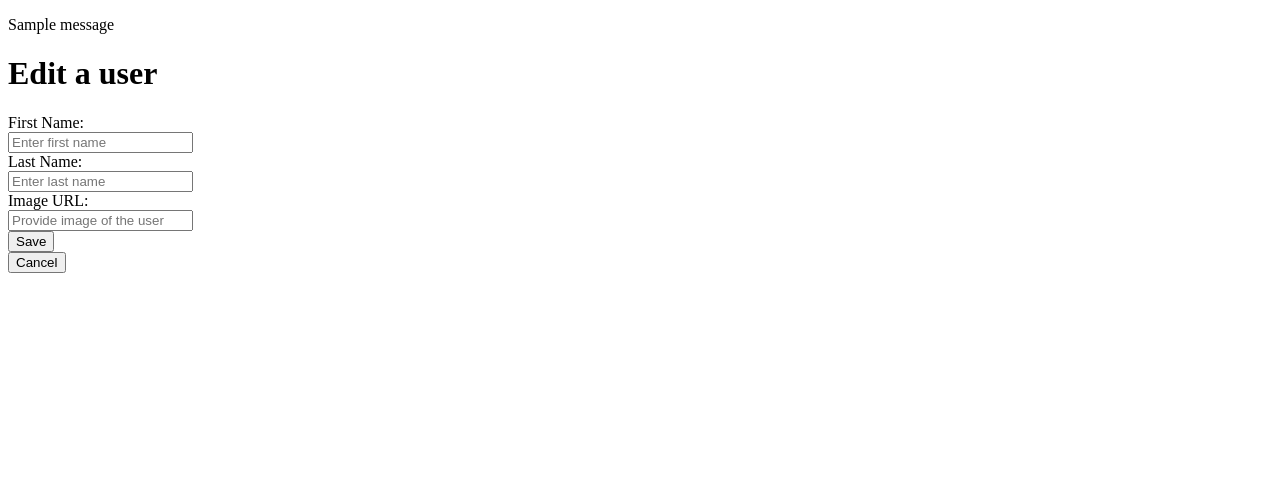
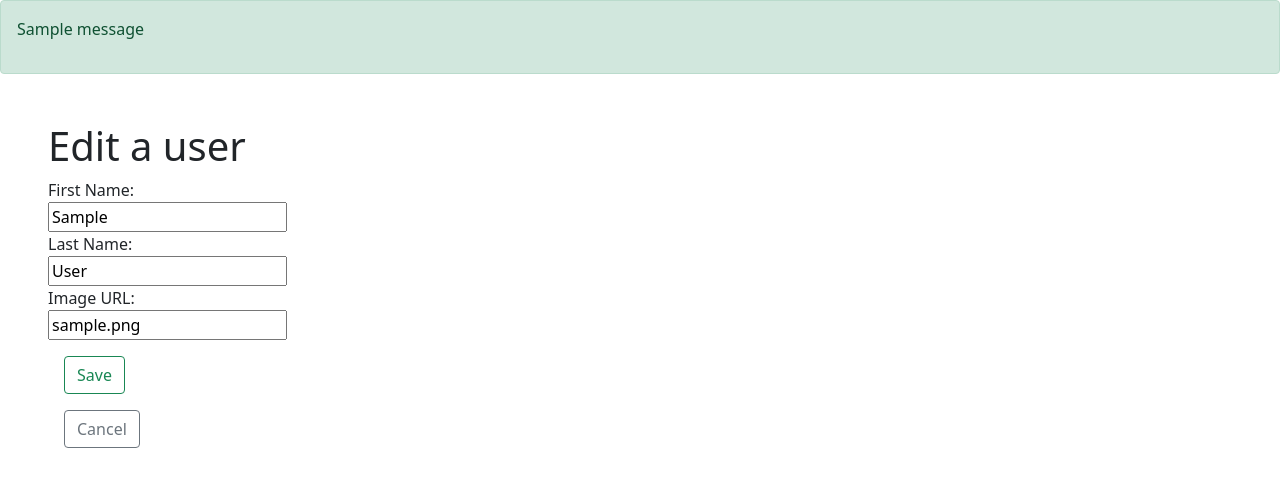
Before and after one commit to KKTTAAII/user_db, a Flask app: page /user/1/edit in a window 1280 px wide. Shown: the top 487 px of the page. Run offline with Flask 2, Linux system fonts and the light colour scheme; tables that the repository leaves empty hold one stand-in row (values such as "Sample post"); one stand-in notice (Sample message) is shown.

Commit message:
second commit

```diff
--- a/app.py
+++ b/app.py
@@ -1,7 +1,7 @@
 """Blogly application."""
 
 from types import MethodDescriptorType
-from flask import Flask, request, render_template,  redirect, flash, session
+from flask import Flask, request, render_template,  redirect, flash, url_for
 from models import db, connect_db, User
 from flask_debugtoolbar import DebugToolbarExtension
 
@@ -50,13 +50,13 @@
 @app.route("/user/<int:user_id>/edit")
 def edit_user(user_id):
     """Show edit page"""
-    userid = user_id
-    return render_template("edit.html", userid = userid)
+    user = User.query.get_or_404(user_id)
+    return render_template("edit.html", user = user)
 
 @app.route("/user/<int:user_id>/edit", methods=["POST"])
 def update_user(user_id):
     """Update user info"""
-    user = User.query.get(user_id)
+    user = User.query.get_or_404(user_id)
     first = request.form["first_name"]
     last = request.form["last_name"]
     img = request.form["img_url"]
@@ -65,12 +65,12 @@
     user.last_name = last
     user.image_url = img
 
-    db.session.add()
+    db.session.add(user)
     db.session.commit()
 
-    return redirect(f"/user/{user.id}")
+    return redirect("/")
 
-@app.route("/user/<int:user_id>/delete")
+@app.route("/user/<int:user_id>/delete", methods=["POST"])
 def delete_user(user_id):
     """Delete user"""
     User.query.filter_by(id=user_id).delete()
--- /dev/null
+++ b/static/app.css
@@ -0,0 +1,9 @@
+.ml, .mt {
+    margin-left: 3rem;
+    margin-top: 3rem;
+  }
+
+.button {
+    margin-left: 1rem;
+    margin-top: 1rem;
+}
--- a/templates/base.html
+++ b/templates/base.html
@@ -1,16 +1,23 @@
 <!DOCTYPE html>
 <html lang="en">
   <head>
-    <meta charset="UTF-8">
-    <meta http-equiv="X-UA-Compatible" content="IE=edge">
-    <meta name="viewport" content="width=device-width, initial-scale=1.0">
+    <meta charset="UTF-8" />
+    <meta http-equiv="X-UA-Compatible" content="IE=edge" />
+    <meta name="viewport" content="width=device-width, initial-scale=1.0" />
     <title>{%block title%}{%endblock%}</title>
+    <!-- CSS only -->
+    <link
+      href="https://cdn.jsdelivr.net/npm/bootstrap@5.1.1/dist/css/bootstrap.min.css"
+      rel="stylesheet"
+      integrity="sha384-F3w7mX95PdgyTmZZMECAngseQB83DfGTowi0iMjiWaeVhAn4FJkqJByhZMI3AhiU"
+      crossorigin="anonymous"
+    />
+    <link rel="stylesheet" href="/static/app.css">
   </head>
   <body>
-    <div class="flash">
-        {% with msg = get_flashed_messages() %} {% if
-            msg %}
-            <section class="messages">
+    <div>
+      {% with msg = get_flashed_messages() %} {% if msg %}
+      <section class="alert alert-success" role="alert">
         <p>{{msg[0]}}</p>
       </section>
       {%endif%}{%endwith%}
--- a/templates/edit.html
+++ b/templates/edit.html
@@ -1,24 +1,26 @@
 {% extends 'base.html' %}
 {%block title%}Edit user{%endblock%}
 {% block content%}
+<div class="ml mt">
 <h1>Edit a user</h1>
-<form action="/user/{{userid}}" method="POST">
+<form method="POST">
     <label for="first_name">First Name:</label>
     <br>
-    <input type="text" name="first_name" placeholder="Enter first name">
+    <input type="text" name="first_name" value="{{user.first_name}}">
     <br>
     <label for="last_name">Last Name:</label>
     <br>
-    <input type="text" name="last_name" placeholder="Enter last name">
+    <input type="text" name="last_name" value="{{user.last_name}}">
     <br>
     <label for="img_url">Image URL:</label>
     <br>
-    <input type="text" name="img_url" placeholder="Provide image of the user">
+    <input type="text" name="img_url" value="{{user.image_url}}">
     <br>
-    <input type="submit" name="save_button" value="Save" />
+    <input type="submit" name="save_button" value="Save"  class="btn btn-outline-success button"/>
 </form>
 
-<form action="/user/{{userid}}">
-    <input type="submit" name="cancel_button" value="Cancel" />
+<form action="/user/{{user.id}}">
+    <input type="submit" name="cancel_button" value="Cancel" class="btn btn-outline-secondary button"/>
 </form>
+</div>
 {% endblock %}
--- a/templates/new_user_form.html
+++ b/templates/new_user_form.html
@@ -1,6 +1,7 @@
 {% extends 'base.html' %}
 {%block title%}New User Form{%endblock%}
 {% block content%}
+<div class="ml mt">
 <h1>Create a user</h1>
 <form action="/users/new" method="POST">
     <label for="first_name">First Name:</label>
@@ -15,6 +16,7 @@
     <br>
     <input type="text" name="img_url" placeholder="Provide image of the user">
     <br>
-    <button>Add</button>
+    <button class="button btn btn-primary">Add</button>
 </form>
+</div>
 {% endblock %}
```
Also changed, not shown: templates/home.html (+13 -11 lines), templates/user_details.html (+4 -4 lines). Lines whose indentation alone changed are shown as unchanged.
